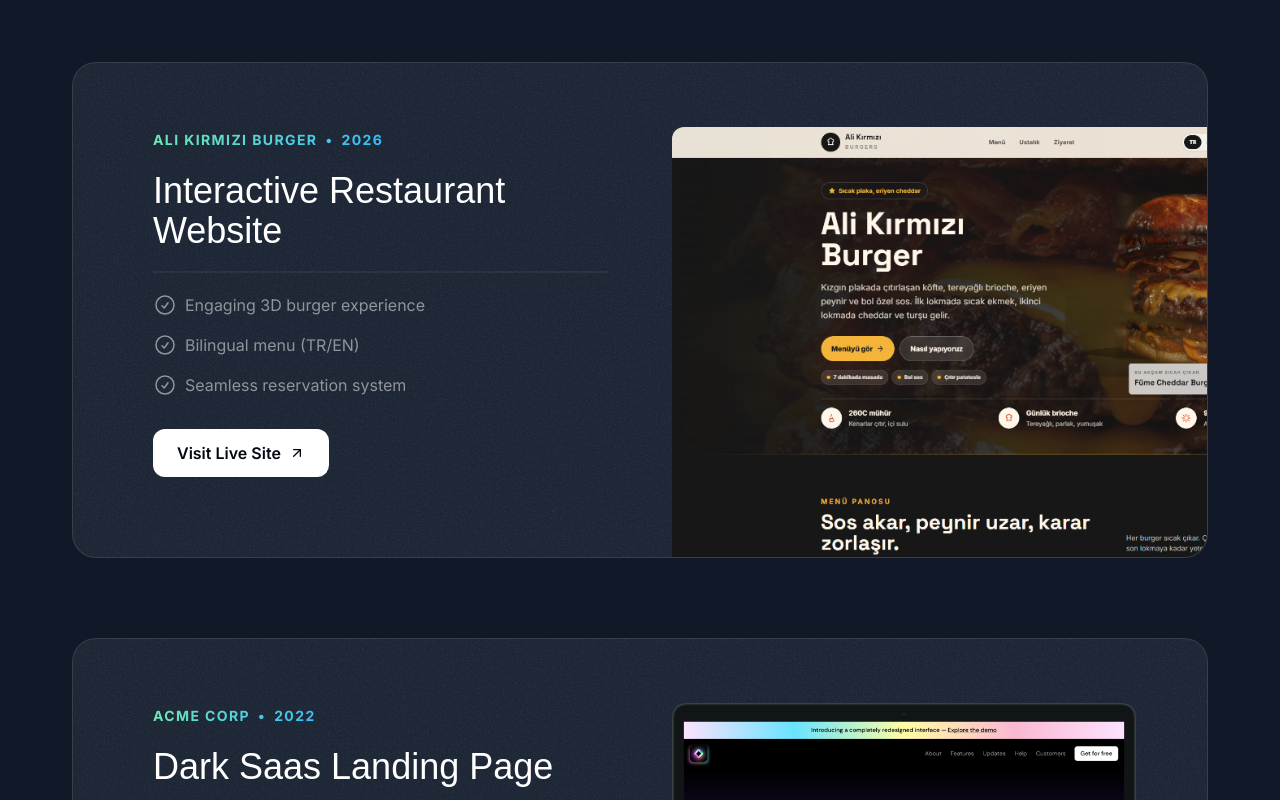
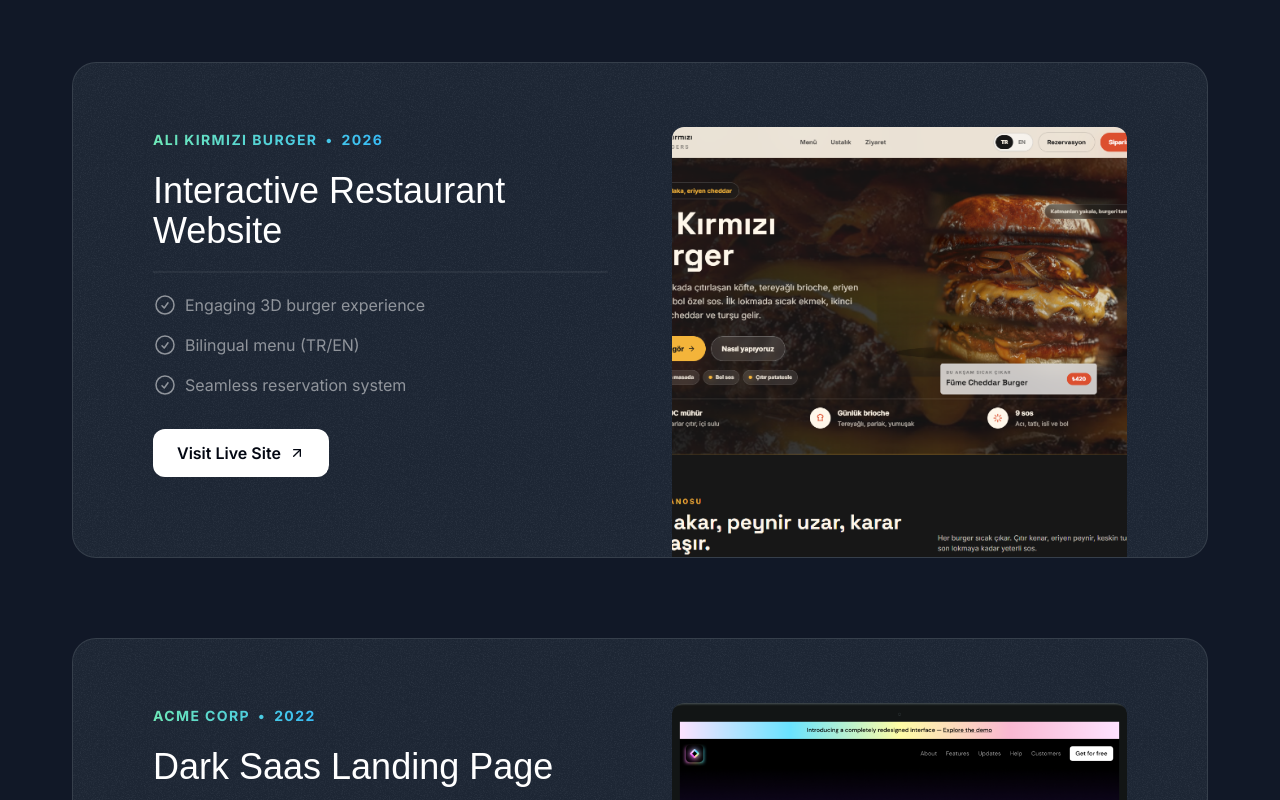
Before and after one commit to Cedric-DeSmet/Cedric-DeSmet.github.io, a Next.js app: page / in a window 1280 px wide. Shown: the part 1200-2000 px from the top of the page. Built offline with nearby package versions, Linux system fonts and the light colour scheme; a web font is replaced by a local one.

Commit message:
Fix project image alignment to center and cover the layout on large screens

```diff
--- a/src/sections/Projects.tsx
+++ b/src/sections/Projects.tsx
@@ -111,7 +111,7 @@ export const ProjectsSection = () => {
                   <Image
                     src={project.image}
                     alt={project.title}
-                    className="mt-8 -mb-4 md:-mb-0 lg:mt-0 lg:absolute lg:h-full lg:w-auto lg:max-w-none rounded-t-xl"
+                    className="mt-8 -mb-4 md:-mb-0 lg:mt-0 lg:absolute lg:h-full lg:w-full lg:object-cover lg:object-center rounded-t-xl"
                   />
                 </div>
               </div>
```
